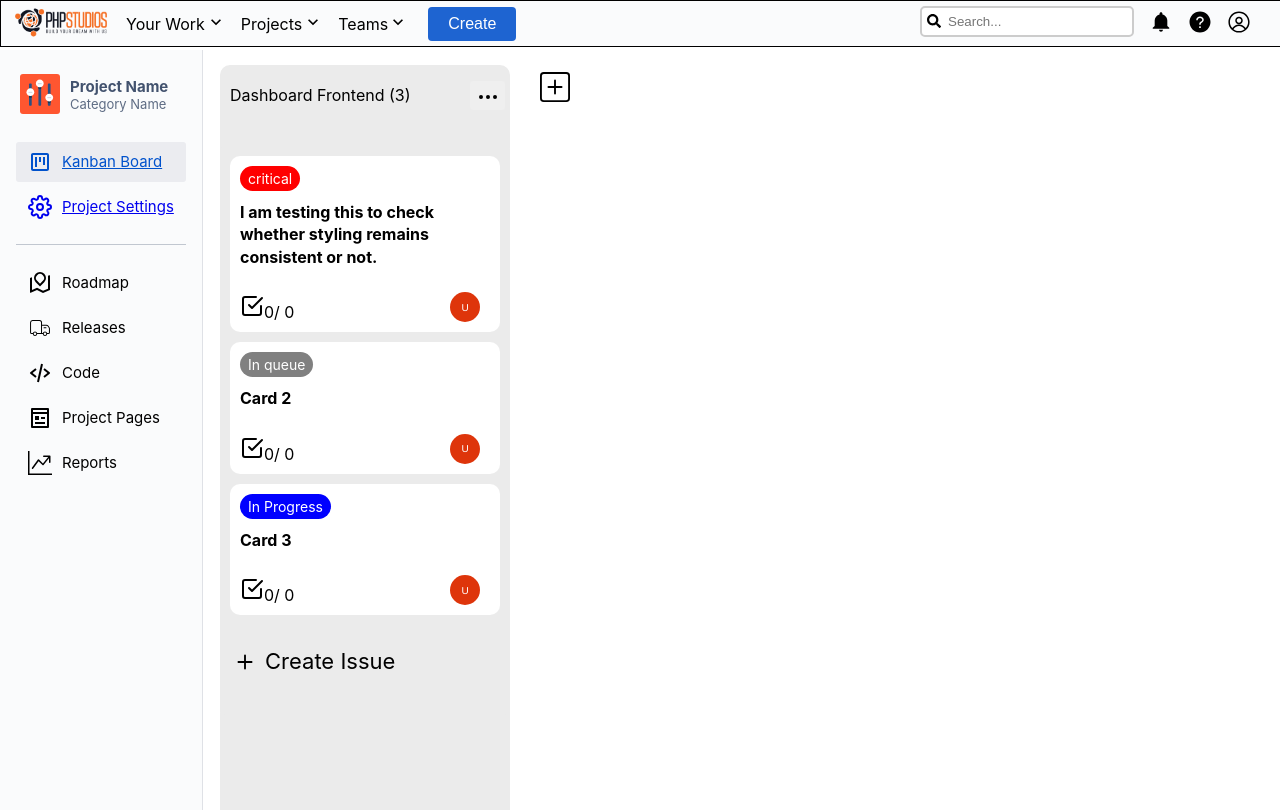
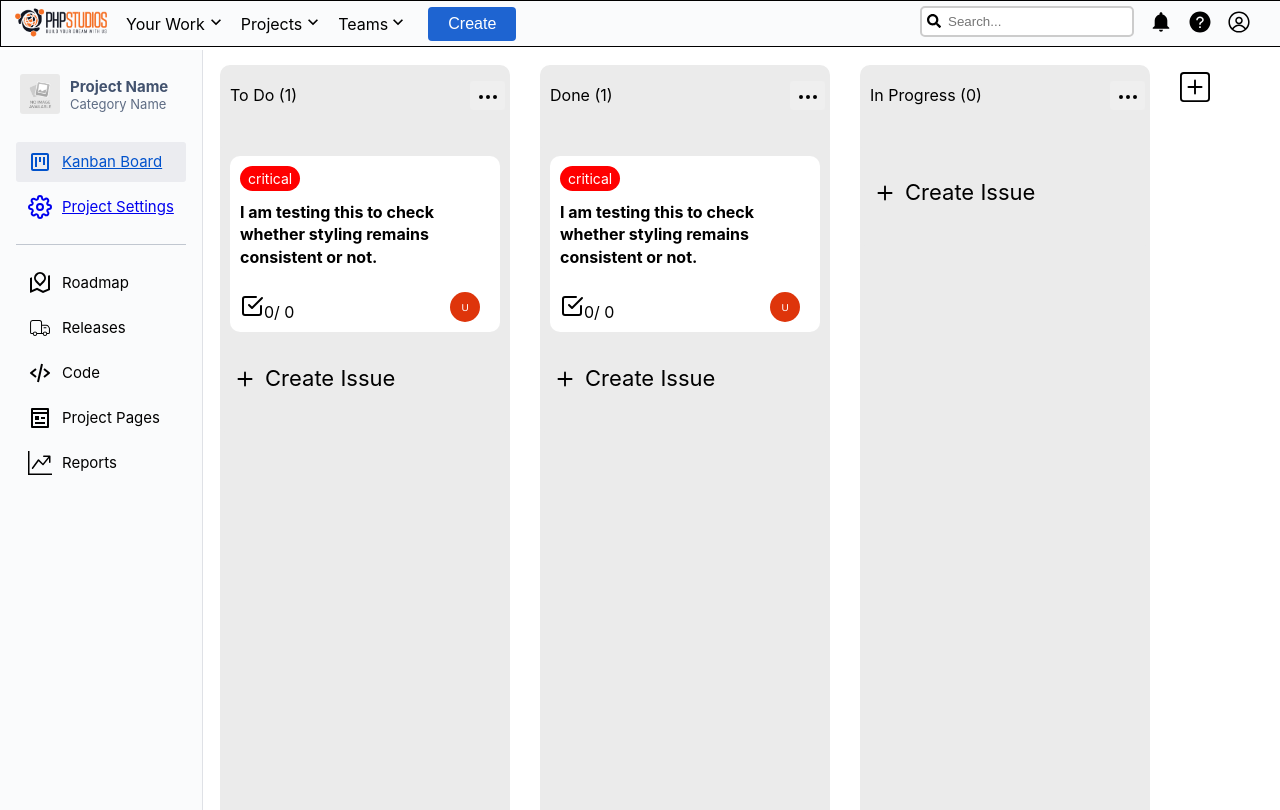
Before and after one commit to ZeeAnsari11/pms, a React (Create React App) app in the folder frontend/: page /dashboard in a window 1280 px wide. Built offline with nearby package versions, Linux system fonts and the light colour scheme; no server answers; sample sign-in values are in the browser's storage.

Commit message:
Fetch Project Data according to the project id from params

```diff
--- a/frontend/src/Components/Dashboard/Dashboard/Dashboard.js
+++ b/frontend/src/Components/Dashboard/Dashboard/Dashboard.js
@@ -1,11 +1,12 @@
-import React, {useState} from 'react';
+import React, {useEffect, useState} from 'react';
 import Board from '../Board/Board';
 import Editable from '../Editable/Editable';
 import Sidebar from '../Sidebar/index';
 import NavBar from "../Navbar/index";
 import styled from 'styled-components';
-import {useLocation} from 'react-router-dom';
+import {useLocation, useParams} from 'react-router-dom';
 import {BsPlusSquare} from "react-icons/bs";
+import axios from "axios";
 
 const DashboardContainer = styled.div`
   height: 100vh;
@@ -48,6 +49,51 @@ const BoardAdd = styled.div`
 
 
 function Dashboard(props) {
+    let authToken = localStorage.getItem('auth_token')
+
+    const [projectData, setProjectData] = useState({});
+    const [issuesData, setIssuesData] = useState({});
+
+    const [name, setName] = useState(''); // Set initial value from project object
+    const [projectCategory, setProjectCategory] = useState(''); // Set initial value from project object
+    const [projectIcon, setProjectIcon] = useState(''); // Set initial value from project object
+
+
+    const {projectId} = useParams()
+    useEffect(() => {
+        const fetchProjects = async () => {
+            const response = await axios.get(`${process.env.REACT_APP_HOST}/api/projects/${projectId}`, {
+                headers: {
+                    Authorization: `Token ${authToken}`,
+                },
+            });
+            setProjectData(response.data);
+
+        };
+
+        const fetchIssues = async () => {
+            const response = await axios.get(`${process.env.REACT_APP_HOST}/api/projects/${projectId}/issues`, {
+                headers: {
+                    Authorization: `Token ${authToken}`,
+                },
+            });
+            setIssuesData(response.data);
+        };
+        fetchProjects();
+        fetchIssues();
+    }, []);
+
+
+    useEffect(() => {
+        if (projectData.name) {
+            setName(projectData.name);
+            setProjectIcon(projectData.icon);
+            setProjectCategory(projectData.project_category)
+        }
+    }, [projectData]);
+    console.log("Project Issues:", issuesData)
+
+    console.log("Project Icon:", projectIcon)
 
     const location = useLocation();
     const searchParams = new URLSearchParams(location.search);
@@ -58,9 +104,54 @@ function Dashboard(props) {
         bid: "",
     })
     const [boards, setboards] = useState([
+        // {
+        //     id: Date.now() + Math.random() * 2,
+        //     title: "Dashboard Frontend",
+        //     cards: [
+        //         {
+        //             id: Date.now() + Math.random(),
+        //             title: "I am testing this to check whether styling remains consistent or not.",
+        //             tasks: [],
+        //             labels: [
+        //                 {
+        //                     text: "critical",
+        //                     color: "red",
+        //                 },
+        //             ],
+        //             desc: "Frontend of Dashboard",
+        //             date: "",
+        //         },
+        //         {
+        //             id: Date.now() + Math.random(),
+        //             title: "Card 2",
+        //             tasks: [],
+        //             labels: [
+        //                 {
+        //                     text: "In queue",
+        //                     color: "Grey",
+        //                 },
+        //             ],
+        //             desc: "Second frontend of Dashboard",
+        //             date: "",
+        //         },
+        //         {
+        //             id: Date.now() + Math.random(),
+        //             title: "Card 3",
+        //             tasks: [],
+        //             labels: [
+        //                 {
+        //                     text: "In Progress",
+        //                     color: "Blue",
+        //                 },
+        //             ],
+        //             desc: "Backend of Dashboard",
+        //             date: "",
+        //         },
+        //     ],
+        // },
         {
             id: Date.now() + Math.random() * 2,
-            title: "Dashboard Frontend",
+            title: "To Do",
             cards: [
                 {
                     id: Date.now() + Math.random(),
@@ -75,33 +166,33 @@ function Dashboard(props) {
                     desc: "Frontend of Dashboard",
                     date: "",
                 },
+            ],
+        },
+
+        {
+            id: Date.now() + Math.random() * 2,
+            title: "Done",
+            cards: [
                 {
                     id: Date.now() + Math.random(),
-                    title: "Card 2",
+                    title: "I am testing this to check whether styling remains consistent or not.",
                     tasks: [],
                     labels: [
                         {
-                            text: "In queue",
-                            color: "Grey",
+                            text: "critical",
+                            color: "red",
                         },
                     ],
-                    desc: "Second frontend of Dashboard",
-                    date: "",
-                },
-                {
-                    id: Date.now() + Math.random(),
-                    title: "Card 3",
-                    tasks: [],
-                    labels: [
-                        {
-                            text: "In Progress",
-                            color: "Blue",
-                        },
-                    ],
-                    desc: "Backend of Dashboard",
+                    desc: "Frontend of Dashboard",
                     date: "",
                 },
             ],
+        },
+
+        {
+            id: Date.now() + Math.random() * 2,
+            title: "In Progress",
+            cards: [],
         },
     ]);
 
@@ -200,9 +291,24 @@ function Dashboard(props) {
         setboards(tempBoards);
     }
 
+    // const project = {
+    //     name: projectData.name,
+    //     category: projectData.project_category,
+    //     icon: projectData.icon
+    // }
+
+    let IconPath = projectData.icon
+    if (IconPath != null) {
+        IconPath = `${process.env.REACT_APP_HOST}/${projectIcon}`
+    } else {
+        IconPath = 'http://localhost:3000/Images/NoImage.jpeg'
+    }
+
+
     const project = {
-        name: searchParams.get('name'),
-        category: searchParams.get('category')
+        name: name,
+        category: projectCategory.project_category,
+        icon: IconPath,
     }
 
     return (
```
